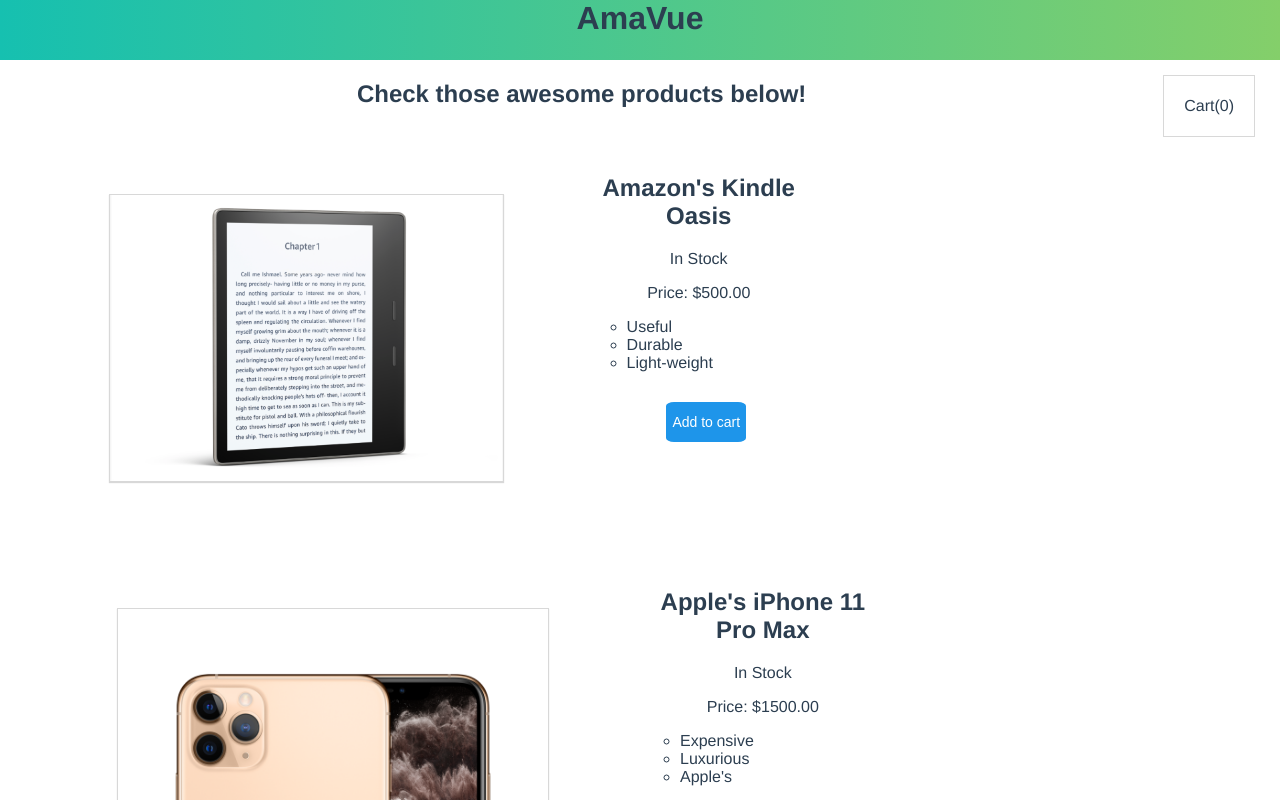
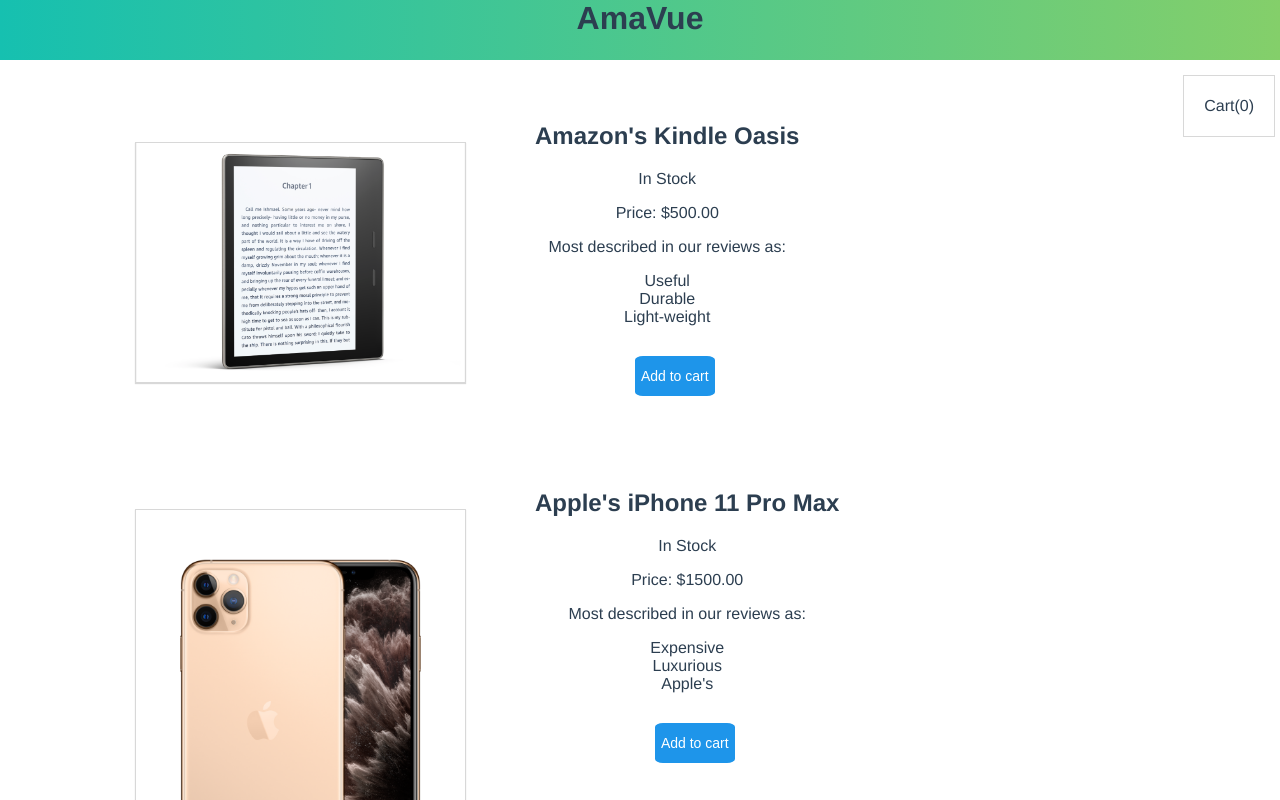
Before and after one commit to quoclien/vue-shopping-cart, a Vue app: page / in a window 1280 px wide. Shown: the top 800 px of the page. Built offline with nearby package versions, Linux system fonts and the light colour scheme.

Commit message:
feat: cart now show items on the right

```diff
--- a/src/App.vue
+++ b/src/App.vue
@@ -3,7 +3,7 @@
 <!--    <img alt="Vue logo" src="./assets/logo.png">-->
     <NavbarHeader site="AmaVue"></NavbarHeader>
       <Cart :products="products"></Cart>
-    <Catalog msg="Check those awesome products below!" :products="this.products"/>
+    <Catalog :products="this.products"/>
   </div>
 </template>
 
--- a/src/components/Cart.vue
+++ b/src/components/Cart.vue
@@ -106,20 +106,26 @@
 </script>
 
 <style scoped>
-.cart {
-    margin-right: 25px;
+ul{
+    list-style-type: none;
+    padding: 0;
+}
+img{
+    max-width: 100%;
+}
+.cart-section {
+    margin-right: 5px;
     float: right;
     border: 1px solid #d8d8d8;
     padding: 5px 20px;
 }
 .product-image{
     margin-top: 10px;
-    width: 50%;
+    width: 200px;
 }
 
 .product-info {
     margin-top: 10px;
-    width: 20%;
 }
 .activeRemove{
     background-color: brown;
@@ -135,4 +141,9 @@
     cursor: pointer;
     font-size: large;
 }
+    button{
+        font-size: medium;
+        border: 1px solid black;
+        border-radius: 10%;
+    }
 </style>
--- a/src/components/Catalog.vue
+++ b/src/components/Catalog.vue
@@ -1,12 +1,11 @@
 <template>
-  <div class="hello">
-    <h2>{{ msg }}</h2>
+  <div class="shop">
     <ul>
       <li v-for="(product, ID) in products" :key="ID">
         <Product :product="product"></Product>
       </li>
     </ul>
-    <h3 v-if="this.products.length === 0">No product available right now!</h3>
+    <h2 v-if="this.products.length === 0">No product available right now!</h2>
   </div>
 </template>
 
@@ -32,7 +31,7 @@
 }
 ul {
   list-style-type: none;
-  padding: 0;
+  padding-right: 250px;
 }
 li {
   margin: 0 10px;
@@ -40,4 +39,6 @@
 a {
   color: #42b983;
 }
+  .welcome-message{
+  }
 </style>
--- a/src/components/Product.vue
+++ b/src/components/Product.vue
@@ -12,6 +12,7 @@
             </div>
             <p v-else>Out of Stock</p>
 
+            <p>Most described in our reviews as:</p>
             <ul>
                 <li v-for="(detail, index) in details" :key="index">{{ detail }}</li>
             </ul>
@@ -73,7 +74,8 @@
     }
 
     ul{
-        text-align: start;
+        list-style-type: none;
+        padding: 0;
     }
 
     img {
@@ -84,7 +86,7 @@
     }
 
     .product-image {
-        width: 80%;
+        max-width: 700px;
     }
 
     .product-image{
@@ -94,7 +96,7 @@
 
     .product-info {
         margin-top: 10px;
-        width: 20%;
+        width: auto;
     }
     button {
         margin-top: 30px;
```
